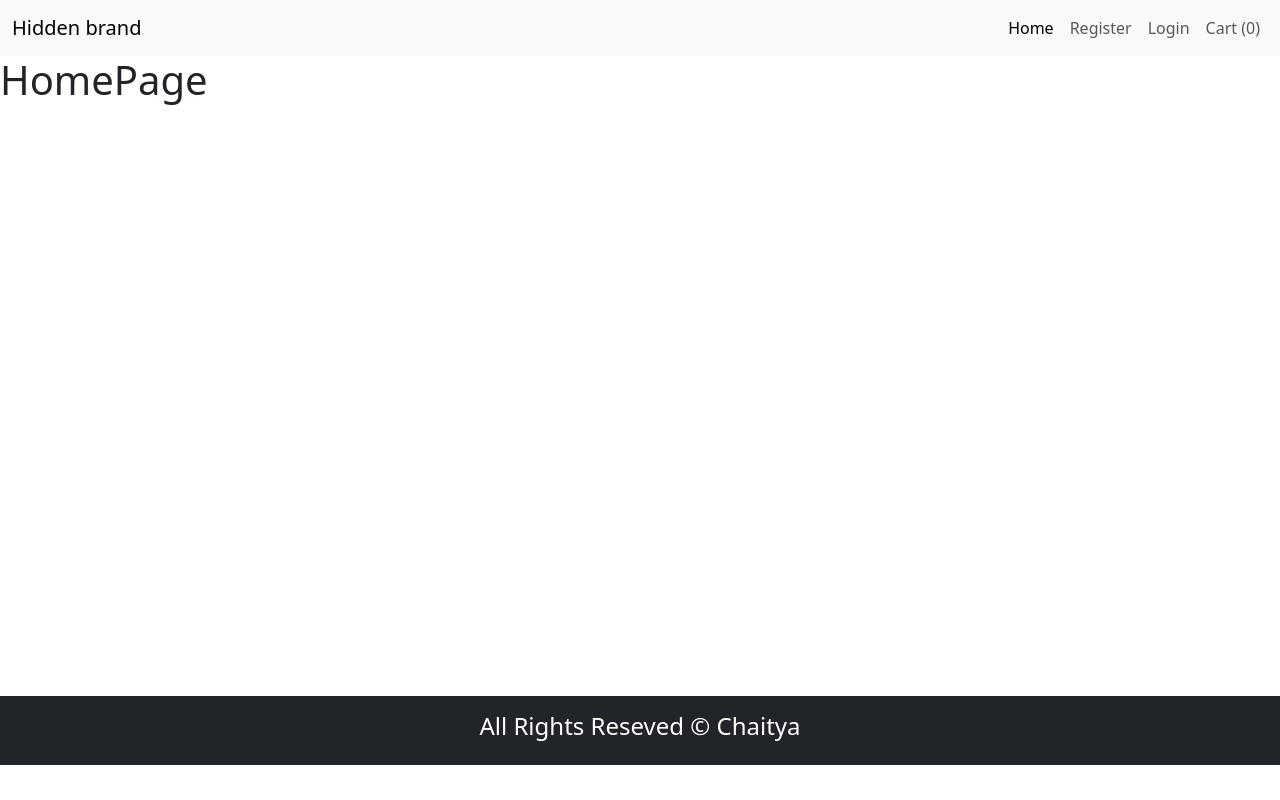
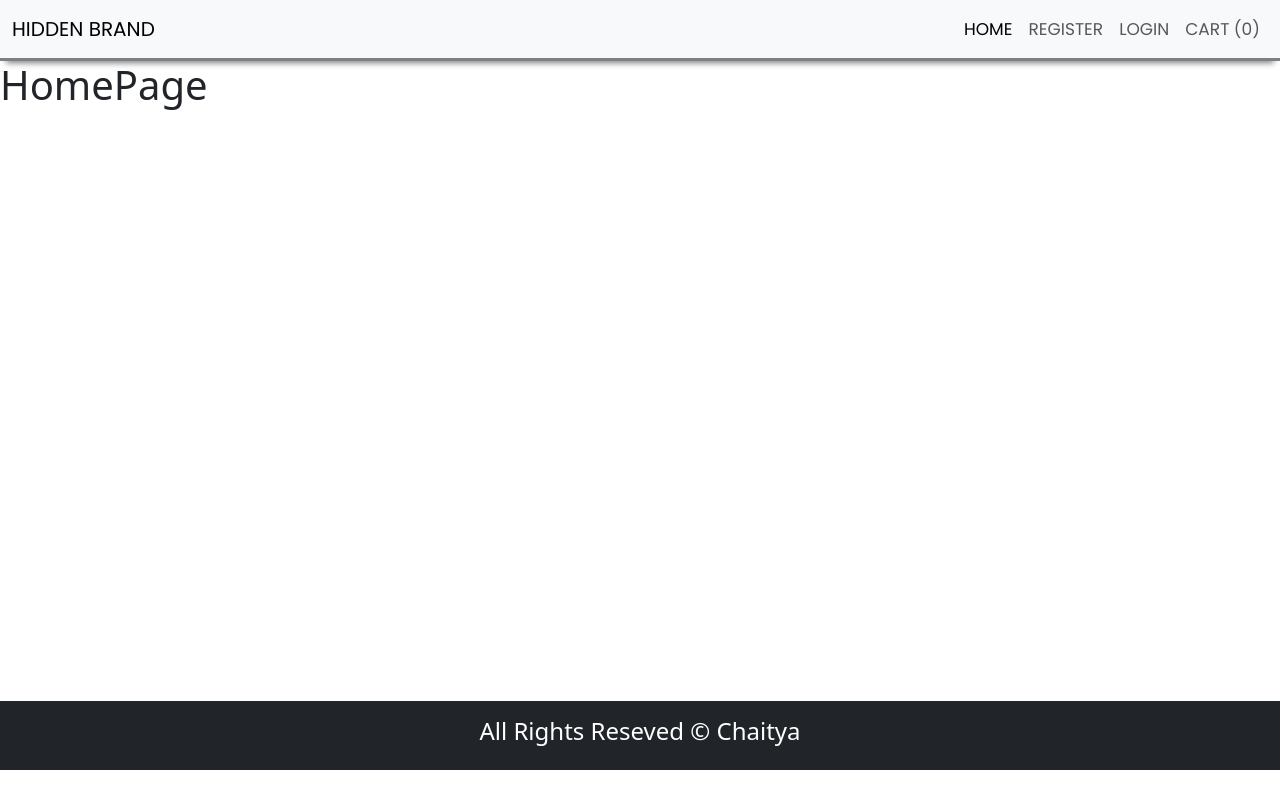
Before and after one commit to Chaitya-007/ecommerce_mern, a React (Create React App) app in the folder ecommerce/client/: page / in a window 1280 px wide. Built offline with nearby package versions, Linux system fonts and the light colour scheme; a web font is replaced by a local one.

Commit message:
Styled navbar

```diff
--- a/ecommerce/client/src/index.css
+++ b/ecommerce/client/src/index.css
@@ -27,3 +27,13 @@
     font-weight: 400;
     font-style: normal;
     } */
+
+.navbar {
+  font-family: "Poppins", serif;
+  font-size: 17px;
+  line-height: 26px;
+  text-transform: uppercase;
+  box-shadow: 0 8px 6px -6px gray;
+  --webkit-box-shadow: 0 8px 6px -6px gray;
+  border-bottom: solid gray !important;
+}
```
Lines whose indentation alone changed are shown as unchanged.
